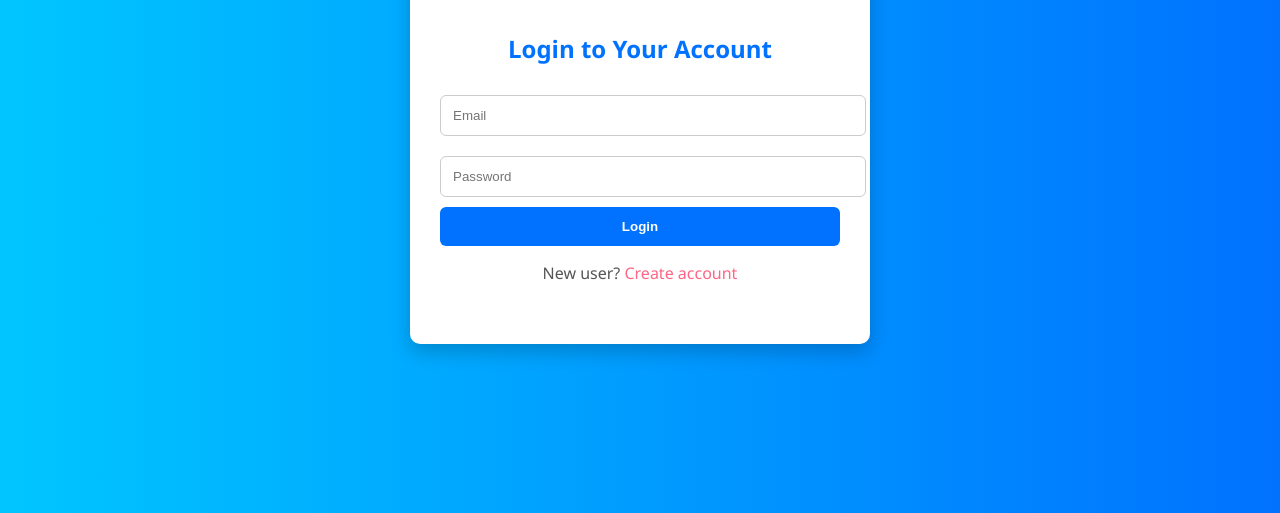
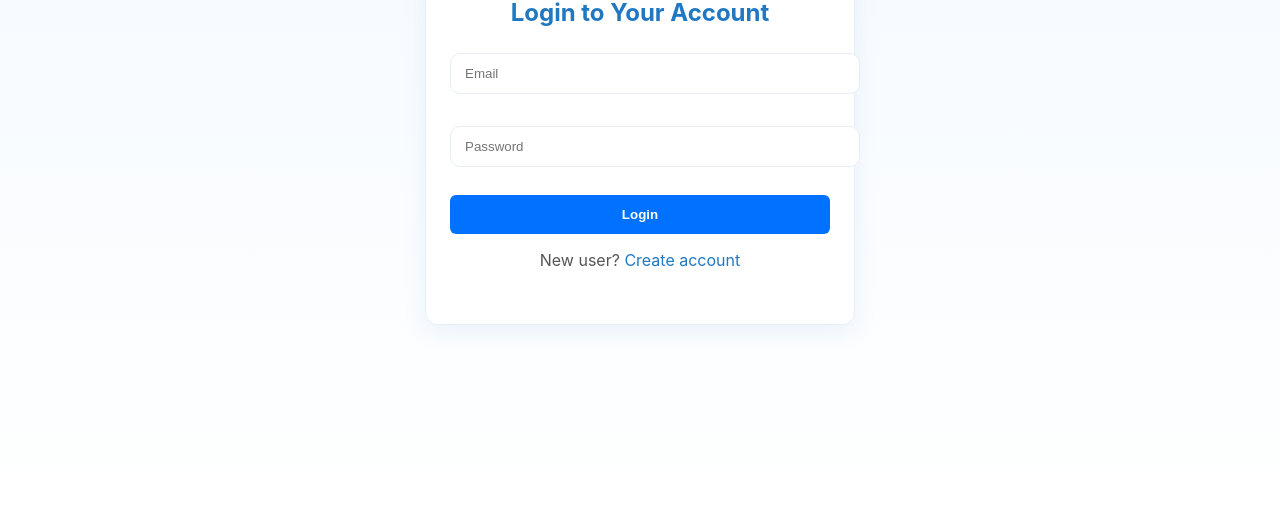
Before and after one commit to gmafsd775/MediConnect-Frontend, a plain HTML site: page login.html in a window 1280 px wide. Shown: the part 287-800 px from the top of the page. Drawn offline with Linux system fonts and the light colour scheme.

Commit message:
Update login.html

```diff
--- a/login.html
+++ b/login.html
@@ -5,6 +5,8 @@
   <meta name="viewport" content="width=device-width, initial-scale=1.0"/>
   <title>MediConnect | Login</title>
   <link rel="stylesheet" href="css/login.css" />
+  <link rel="stylesheet" href="css/theme.css">
+
 </head>
 <body>
   <div class="auth-container">
```
